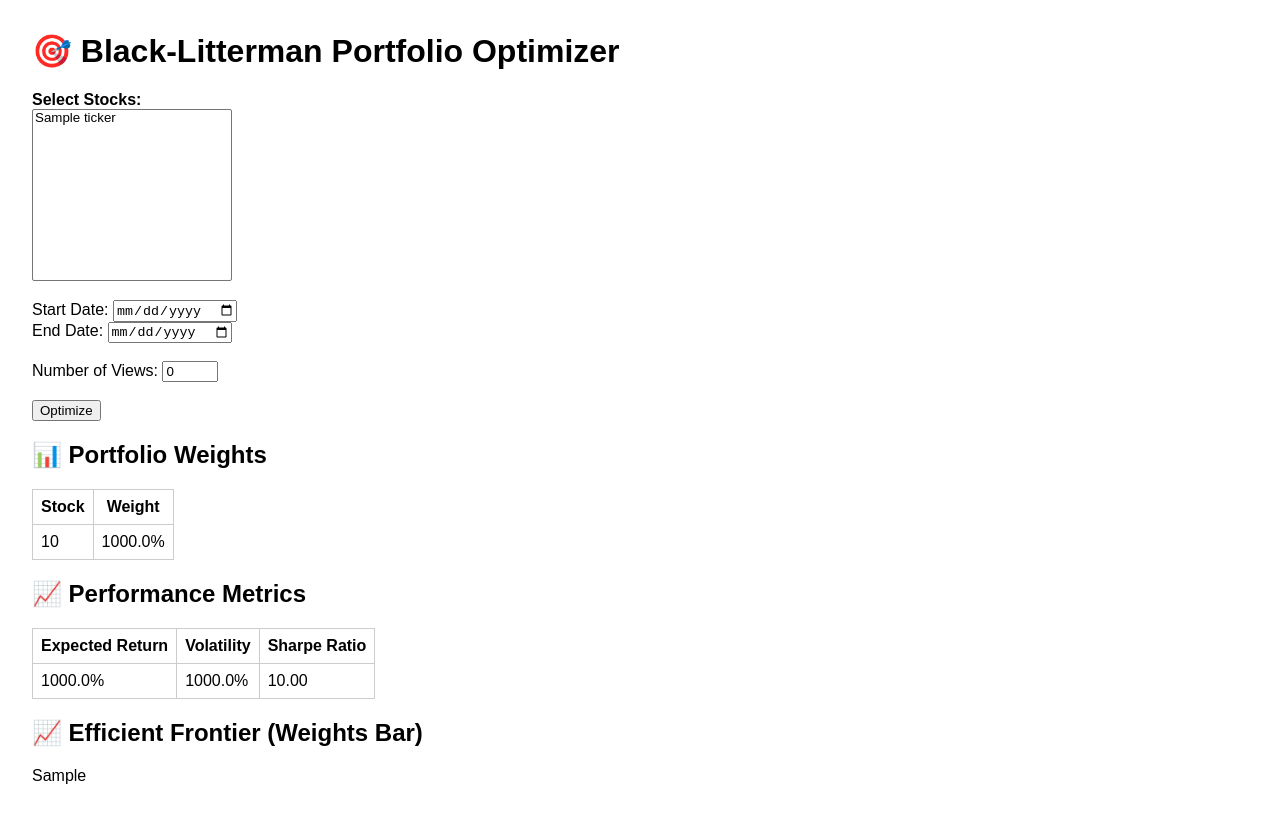
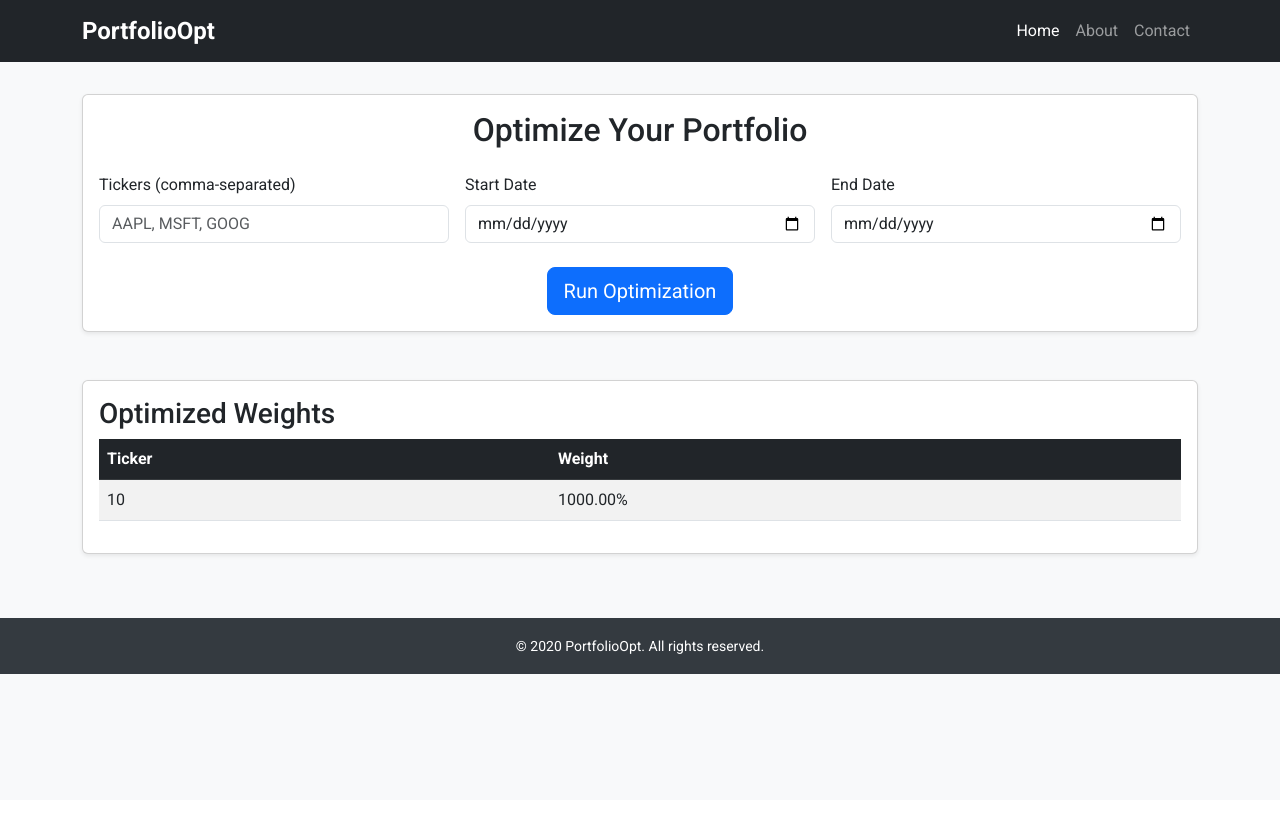
Before and after one commit to vjlenovo007/gh_mif_prj_webapp, a Flask app: template templates/index.html in a window 1280 px wide. Run offline with Flask 2, Linux system fonts and the light colour scheme; the template is opened without the code that fills it: most values are stand-ins (such as "Sample title", 1, 10 or a date in 2020); some libraries are stand-ins or nearby versions.

Commit message:
Update index.html

```diff
--- a/templates/index.html
+++ b/templates/index.html
@@ -2,92 +2,120 @@
 <html lang="en">
 <head>
   <meta charset="UTF-8">
-  <title>Black‐Litterman Optimizer</title>
-  <script src="https://cdn.plot.ly/plotly-latest.min.js"></script>
+  <meta name="viewport" content="width=device-width, initial-scale=1">
+  <title>Portfolio Optimizer</title>
+  <!-- Bootstrap CSS -->
+  <link href="https://cdn.jsdelivr.net/npm/bootstrap@5.3.0/dist/css/bootstrap.min.css" rel="stylesheet">
+  <!-- Google Font -->
+  <link href="https://fonts.googleapis.com/css2?family=Roboto:wght@400;500;700&display=swap" rel="stylesheet">
   <style>
-    body { font-family: Arial, sans-serif; margin: 2rem; }
-    fieldset { margin-bottom: 1rem; }
-    table { border-collapse: collapse; margin-top: 1rem; }
-    th, td { border: 1px solid #ccc; padding: 0.5rem; }
+    body {
+      font-family: 'Roboto', sans-serif;
+      background-color: #f8f9fa;
+    }
+    .navbar-brand {
+      font-weight: 700;
+      font-size: 1.5rem;
+    }
+    .form-card {
+      margin-top: 2rem;
+    }
+    footer {
+      margin-top: 4rem;
+      padding: 1rem 0;
+      background-color: #343a40;
+      color: #fff;
+      text-align: center;
+    }
   </style>
 </head>
 <body>
-  <h1>🎯 Black‐Litterman Portfolio Optimizer</h1>
-  <form method="post">
-    <label><strong>Select Stocks:</strong></label><br>
-    <select name="tickers" multiple size="10" style="width:200px;">
-      {% for tk in tickers %}
-        <option value="{{ tk }}">{{ tk }}</option>
-      {% endfor %}
-    </select><br><br>
+  <!-- Navigation Bar -->
+  <nav class="navbar navbar-expand-lg navbar-dark bg-dark">
+    <div class="container">
+      <a class="navbar-brand" href="#">PortfolioOpt</a>
+      <button class="navbar-toggler" type="button" data-bs-toggle="collapse" data-bs-target="#navbarNav" aria-controls="navbarNav" aria-expanded="false" aria-label="Toggle navigation">
+        <span class="navbar-toggler-icon"></span>
+      </button>
+      <div class="collapse navbar-collapse" id="navbarNav">
+        <ul class="navbar-nav ms-auto">
+          <li class="nav-item">
+            <a class="nav-link active" aria-current="page" href="#">Home</a>
+          </li>
+          <li class="nav-item">
+            <a class="nav-link" href="#">About</a>
+          </li>
+          <li class="nav-item">
+            <a class="nav-link" href="#">Contact</a>
+          </li>
+        </ul>
+      </div>
+    </div>
+  </nav>
 
-    <label>Start Date: <input type="date" name="start_date" required></label><br>
-    <label>End Date:   <input type="date" name="end_date"   required></label><br><br>
+  <!-- Main Content -->
+  <div class="container form-card">
+    <div class="card shadow-sm">
+      <div class="card-body">
+        <h2 class="card-title text-center mb-4">Optimize Your Portfolio</h2>
+        <form method="post">
+          <div class="row g-3">
+            <div class="col-md-4">
+              <label for="tickers" class="form-label">Tickers (comma-separated)</label>
+              <input type="text" class="form-control" id="tickers" name="tickers" placeholder="AAPL, MSFT, GOOG" required>
+            </div>
+            <div class="col-md-4">
+              <label for="start_date" class="form-label">Start Date</label>
+              <input type="date" class="form-control" id="start_date" name="start_date" required>
+            </div>
+            <div class="col-md-4">
+              <label for="end_date" class="form-label">End Date</label>
+              <input type="date" class="form-control" id="end_date" name="end_date" required>
+            </div>
+          </div>
+          <div class="text-center mt-4">
+            <button type="submit" class="btn btn-primary btn-lg">Run Optimization</button>
+          </div>
+        </form>
+      </div>
+    </div>
 
-    <label>Number of Views:
-      <input type="number" id="num_views" name="num_views" value="0" min="0" max="10">
-    </label><br><br>
+    <!-- Results Table -->
+    {% if weights %}
+    <div class="card shadow-sm mt-5">
+      <div class="card-body">
+        <h3 class="card-title">Optimized Weights</h3>
+        <div class="table-responsive">
+          <table class="table table-striped table-hover">
+            <thead class="table-dark">
+              <tr>
+                <th>Ticker</th>
+                <th>Weight</th>
+              </tr>
+            </thead>
+            <tbody>
+              {% for t, w in weights.items() %}
+                <tr>
+                  <td>{{ t }}</td>
+                  <td>{{ "%.2f"|format(w * 100) }}%</td>
+                </tr>
+              {% endfor %}
+            </tbody>
+          </table>
+        </div>
+      </div>
+    </div>
+    {% endif %}
+  </div>
 
-    <div id="views_container"></div>
+  <!-- Footer -->
+  <footer>
+    <div class="container">
+      <small>&copy; {{ current_year }} PortfolioOpt. All rights reserved.</small>
+    </div>
+  </footer>
 
-    <button type="submit">Optimize</button>
-  </form>
-
-  <script>
-    const tickers = {{ tickers|tojson }};
-    document.getElementById('num_views').addEventListener('change', function(){
-      const n = +this.value;
-      const cont = document.getElementById('views_container');
-      cont.innerHTML = '';
-      for(let i=0; i<n; i++){
-        const fs = document.createElement('fieldset');
-        fs.innerHTML = `
-          <legend>View ${i+1}</legend>
-          <label>Stock:
-            <select name="stock_${i}">
-              ${tickers.map(t=>`<option value="${t}">${t}</option>`).join('')}
-            </select>
-          </label><br>
-          <label>Expected Return (%)
-            <input type="number" name="expected_${i}" value="8" step="0.1">
-          </label><br>
-          <label>Confidence (%)
-            <input type="number" name="conf_${i}" value="50" step="1">
-          </label>
-        `;
-        cont.appendChild(fs);
-      }
-    });
-  </script>
-
-  {% if results %}
-    <h2>📊 Portfolio Weights</h2>
-    <table>
-      <tr><th>Stock</th><th>Weight</th></tr>
-      {% for s, w in results.weights.items() %}
-        <tr>
-          <td>{{ s }}</td>
-          <td>{{ '{:.1%}'.format(w) }}</td>
-        </tr>
-      {% endfor %}
-    </table>
-
-    <h2>📈 Performance Metrics</h2>
-    <table>
-      <tr>
-        <th>Expected Return</th>
-        <th>Volatility</th>
-        <th>Sharpe Ratio</th>
-      </tr>
-      <tr>
-        <td>{{ '{:.1%}'.format(results.perf[0]) }}</td>
-        <td>{{ '{:.1%}'.format(results.perf[1]) }}</td>
-        <td>{{ '{:.2f}'.format(results.perf[2]) }}</td>
-      </tr>
-    </table>
-
-    <h2>📈 Efficient Frontier (Weights Bar)</h2>
-    {{ results.ef_plot | safe }}
-  {% endif %}
+  <!-- Bootstrap JS -->
+  <script src="https://cdn.jsdelivr.net/npm/bootstrap@5.3.0/dist/js/bootstrap.bundle.min.js"></script>
 </body>
 </html>
```
